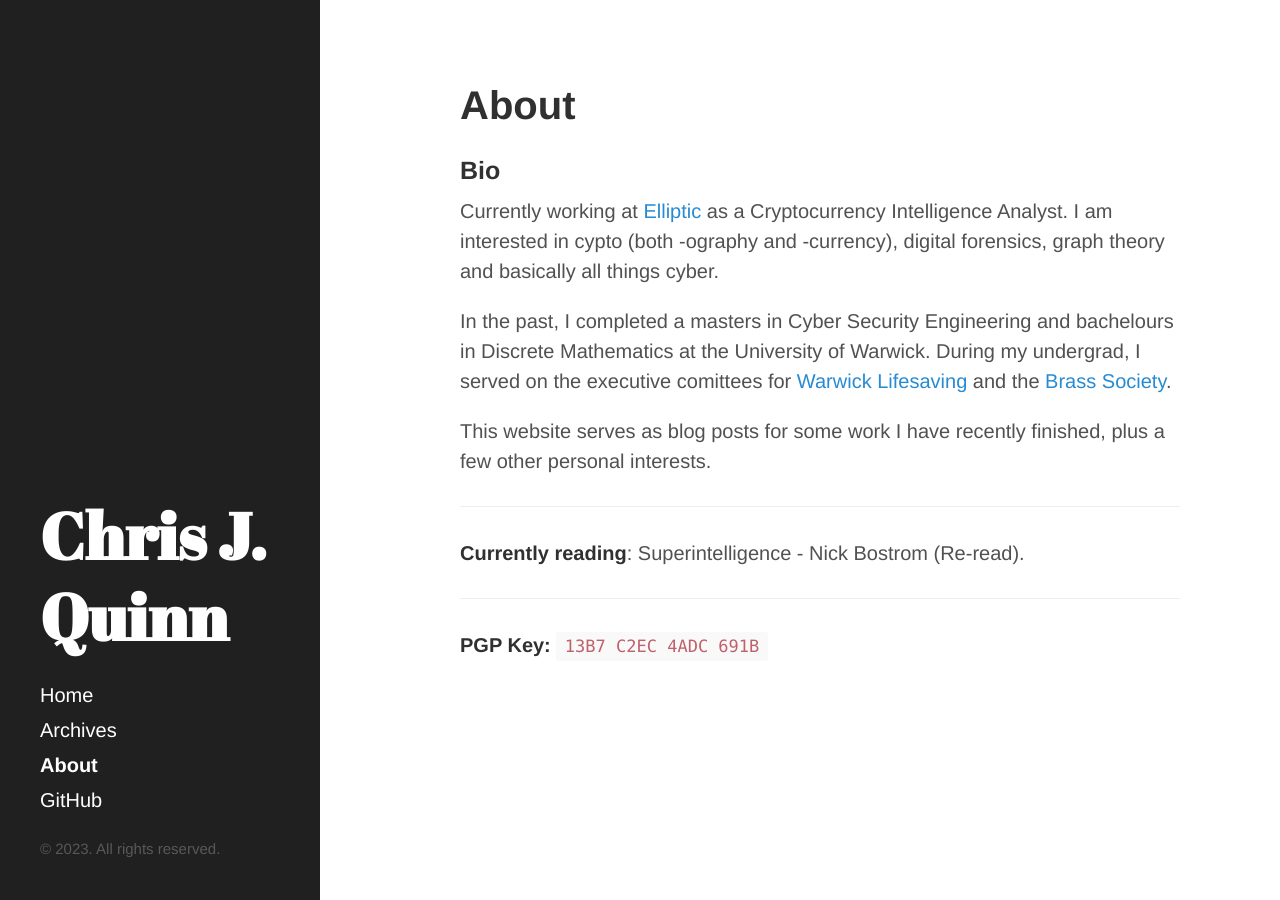
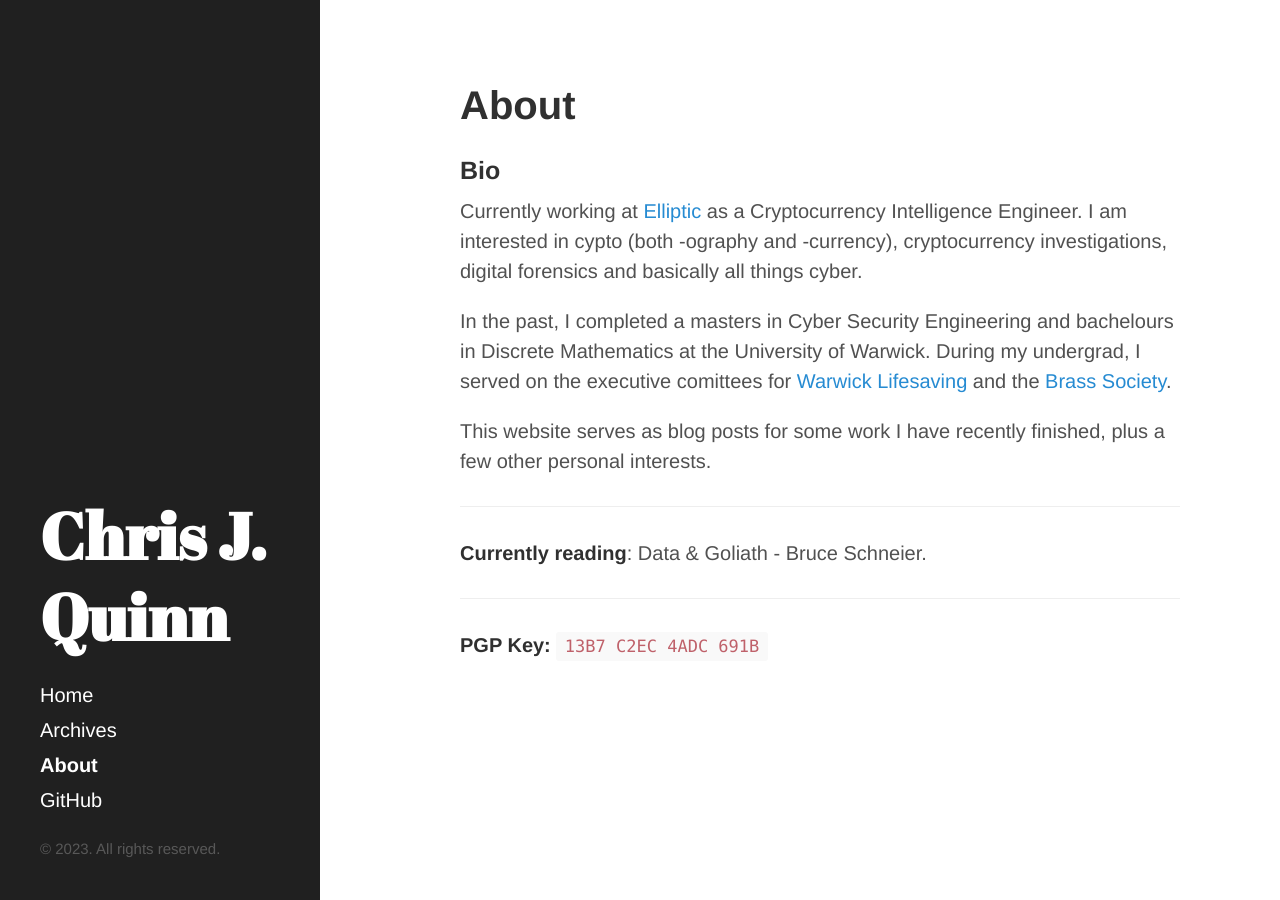
Before and after one commit to chrisjquinn/chrisjquinn.github.io, a Jekyll site: the page built from about.md, in a window 1280 px wide. Built offline with Jekyll 4.4.1, drawn with Linux system fonts in a browser that asks for light colours.

Commit message:
Latest about

```diff
--- a/about.md
+++ b/about.md
@@ -7,7 +7,7 @@ permalink: /about/
 
 ## Bio
 
-Currently working at <a href="https://www.elliptic.co" target="_blank">Elliptic</a> as a Cryptocurrency Intelligence Analyst. I am interested in cypto (both -ography and -currency), digital forensics, graph theory and basically all things cyber.
+Currently working at <a href="https://www.elliptic.co" target="_blank">Elliptic</a> as a Cryptocurrency Intelligence Engineer. I am interested in cypto (both -ography and -currency), cryptocurrency investigations, digital forensics and basically all things cyber.
 
 In the past, I completed a masters in Cyber Security Engineering and bachelours in Discrete Mathematics at the University of Warwick. During my undergrad, I served on the executive comittees for <a href="https://www.warwicklifesaving.co.uk" target="_blank">Warwick Lifesaving</a> and the <a href="https://www.brasssoc.com" target="_blank">Brass Society</a>.
 
@@ -16,7 +16,7 @@ This website serves as blog posts for some work I have recently finished, plus a
 
 ------
 
-**Currently reading**: Superintelligence - Nick Bostrom (Re-read).
+**Currently reading**: Data & Goliath - Bruce Schneier.
 
 ------
 
```
